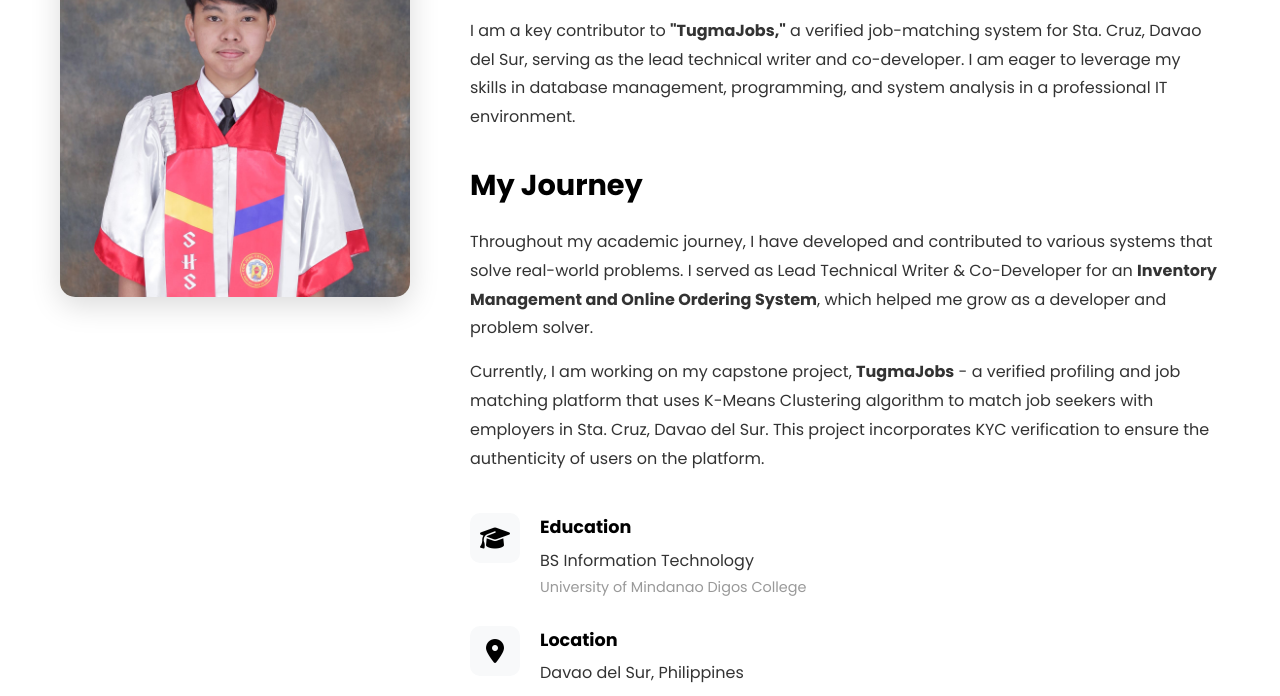
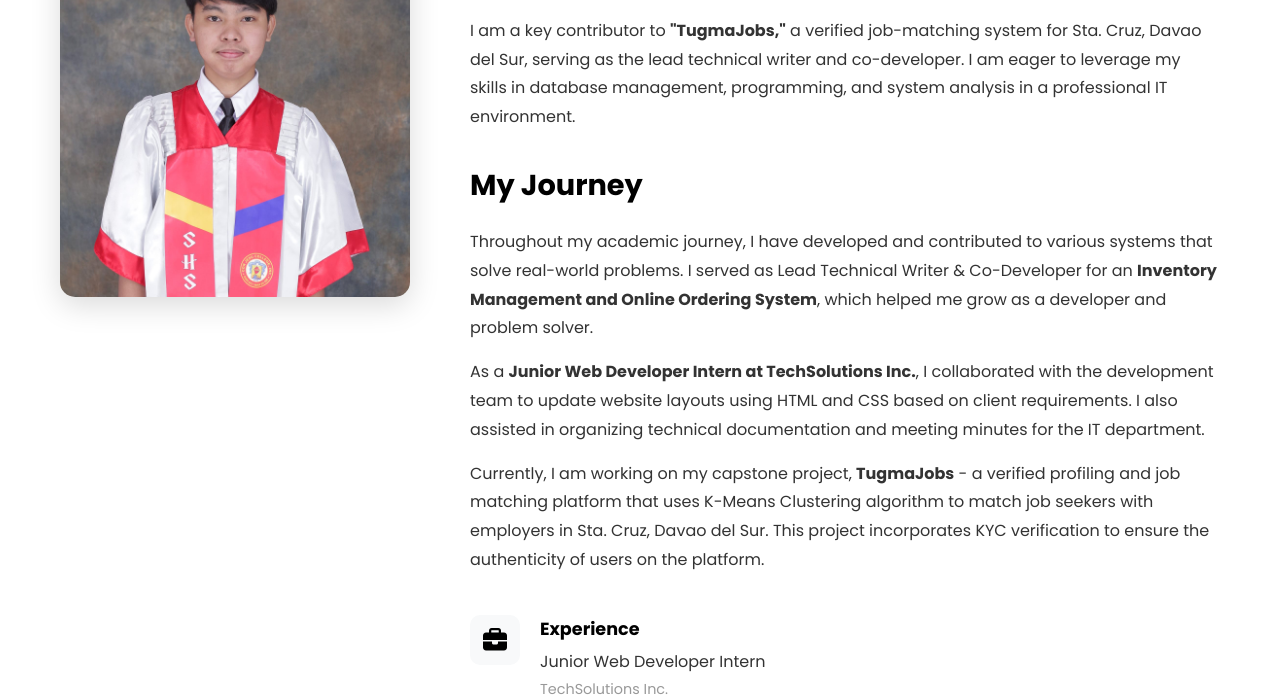
Before and after one commit to Arannnx/portfolio, a plain HTML site: page about.html in a window 1280 px wide. Shown: the part 256-952 px from the top of the page. Drawn offline with Linux system fonts and the light colour scheme.

Commit message:
Add internship experience to About page

```diff
--- a/about.html
+++ b/about.html
@@ -51,6 +51,12 @@
                         as a developer and problem solver.
                     </p>
                     <p>
+                        As a <strong>Junior Web Developer Intern at TechSolutions Inc.</strong>, I collaborated
+                        with the development team to update website layouts using HTML and CSS based on client
+                        requirements. I also assisted in organizing technical documentation and meeting minutes
+                        for the IT department.
+                    </p>
+                    <p>
                         Currently, I am working on my capstone project, <strong>TugmaJobs</strong> - a verified
                         profiling and job matching platform that uses K-Means Clustering algorithm to match job
                         seekers with employers in Sta. Cruz, Davao del Sur. This project incorporates KYC
@@ -58,6 +64,14 @@
                     </p>
 
                     <div class="about-info">
+                        <div class="info-item">
+                            <i class="fas fa-briefcase"></i>
+                            <div>
+                                <h4>Experience</h4>
+                                <p>Junior Web Developer Intern</p>
+                                <p class="text-muted">TechSolutions Inc.</p>
+                            </div>
+                        </div>
                         <div class="info-item">
                             <i class="fas fa-graduation-cap"></i>
                             <div>
```
